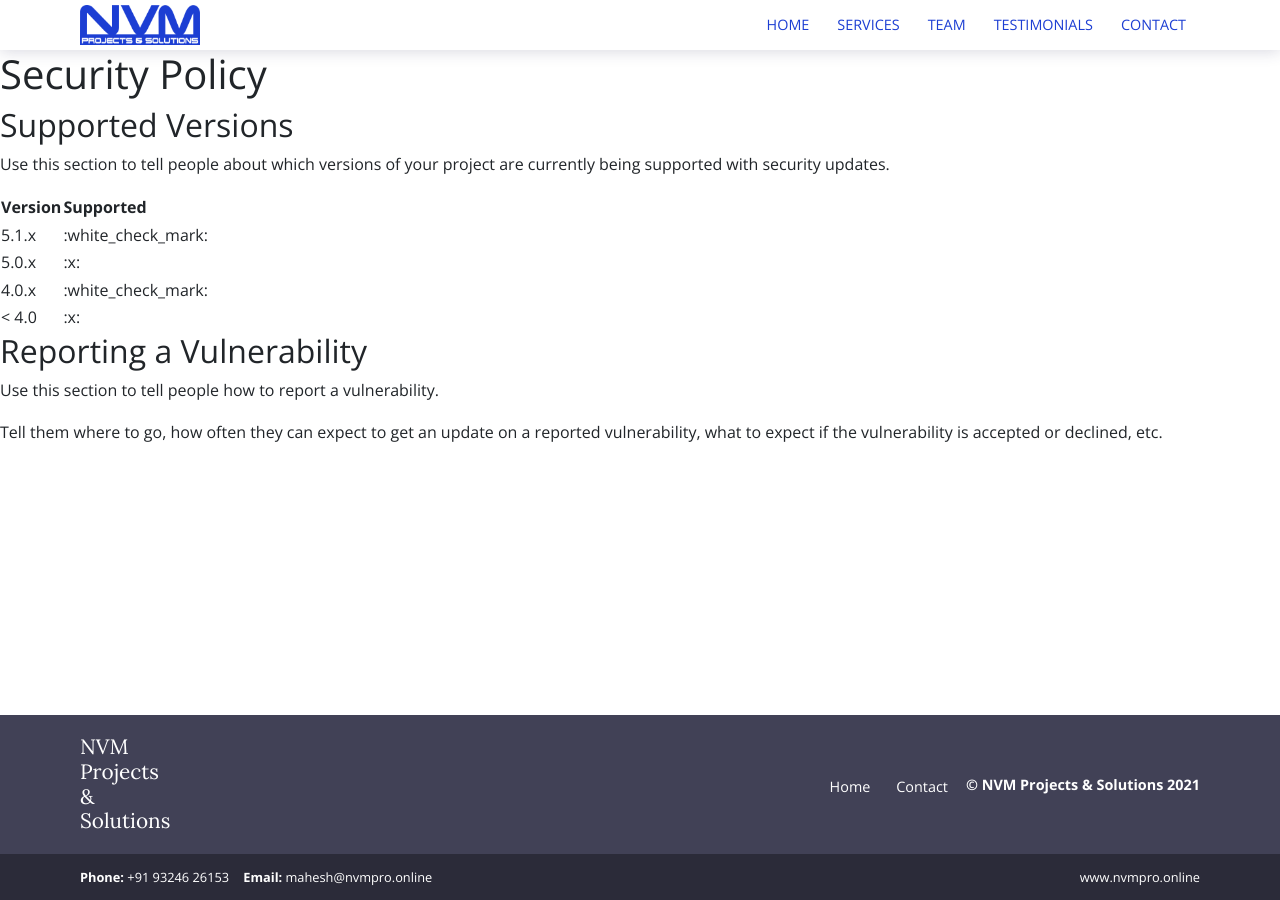
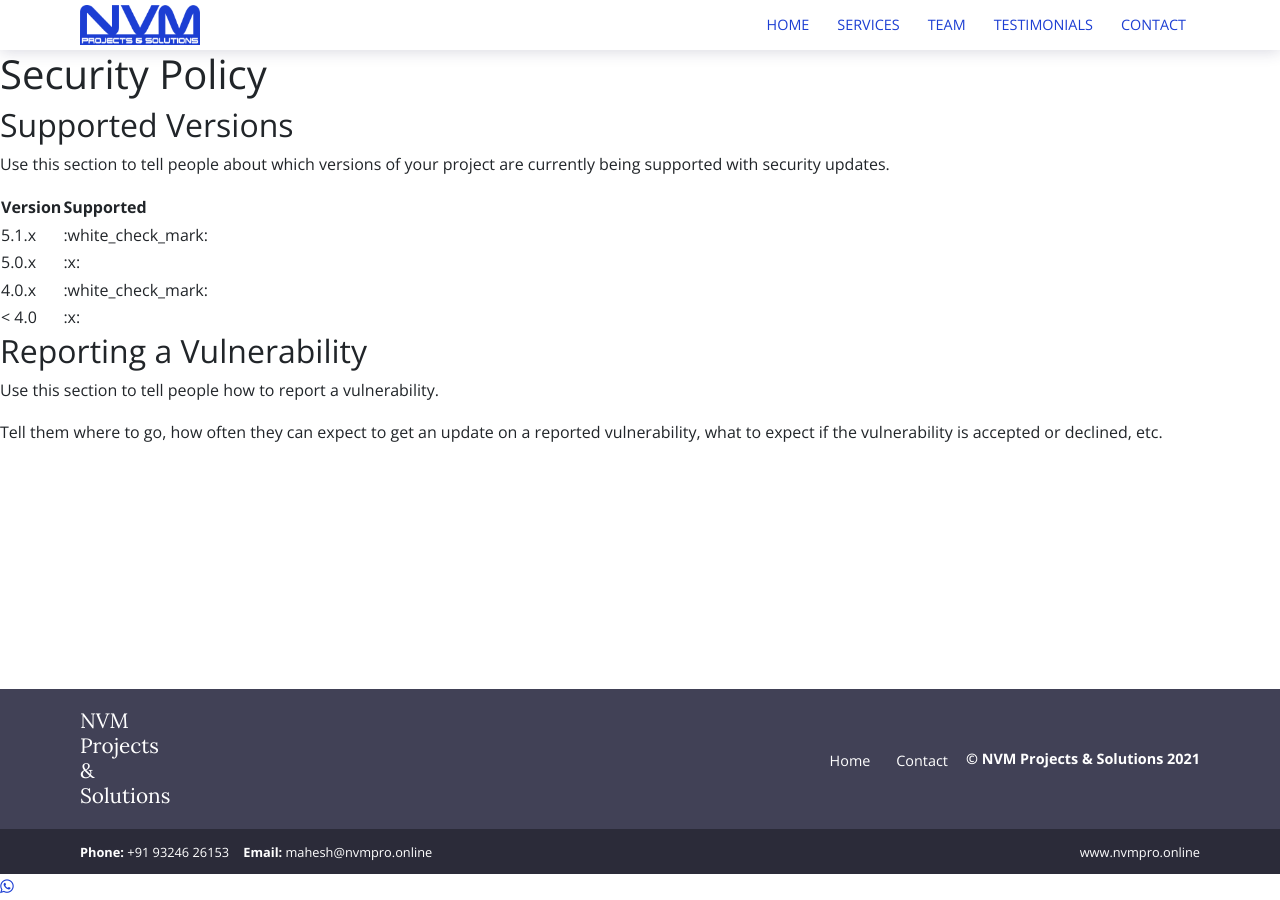
Before and after one commit to nvmpro/NVM, a Jekyll site: the page built from SECURITY.md, in a window 1280 px wide. Built offline with Jekyll 4.4.1, drawn with Linux system fonts in a browser that asks for light colours; nearby versions of some CDN libraries; our own code applies the rules of GitHub Pages for plain Markdown files.

Commit message:
Updated '_layouts/default.html' via CloudCannon

```diff
--- a/_layouts/default.html
+++ b/_layouts/default.html
@@ -35,5 +35,9 @@
   {% include sub-footer.html %}
   <script type="text/javascript" src="{{ site.baseurl }}/assets/js/scripts.js"></script>
   {% include google-analytics.html %}
+  <link rel="stylesheet" href="https://maxcdn.bootstrapcdn.com/font-awesome/4.5.0/css/font-awesome.min.css">
+<a href="https://api.whatsapp.com/send?phone=+919324626153&text=Hola%21%20Quisiera%20m%C3%A1s%20informaci%C3%B3n%20sobre%20Varela%202." class="float" target="_blank">
+<i class="fa fa-whatsapp my-float"></i>
+</a>
 </body>
 </html>
```
